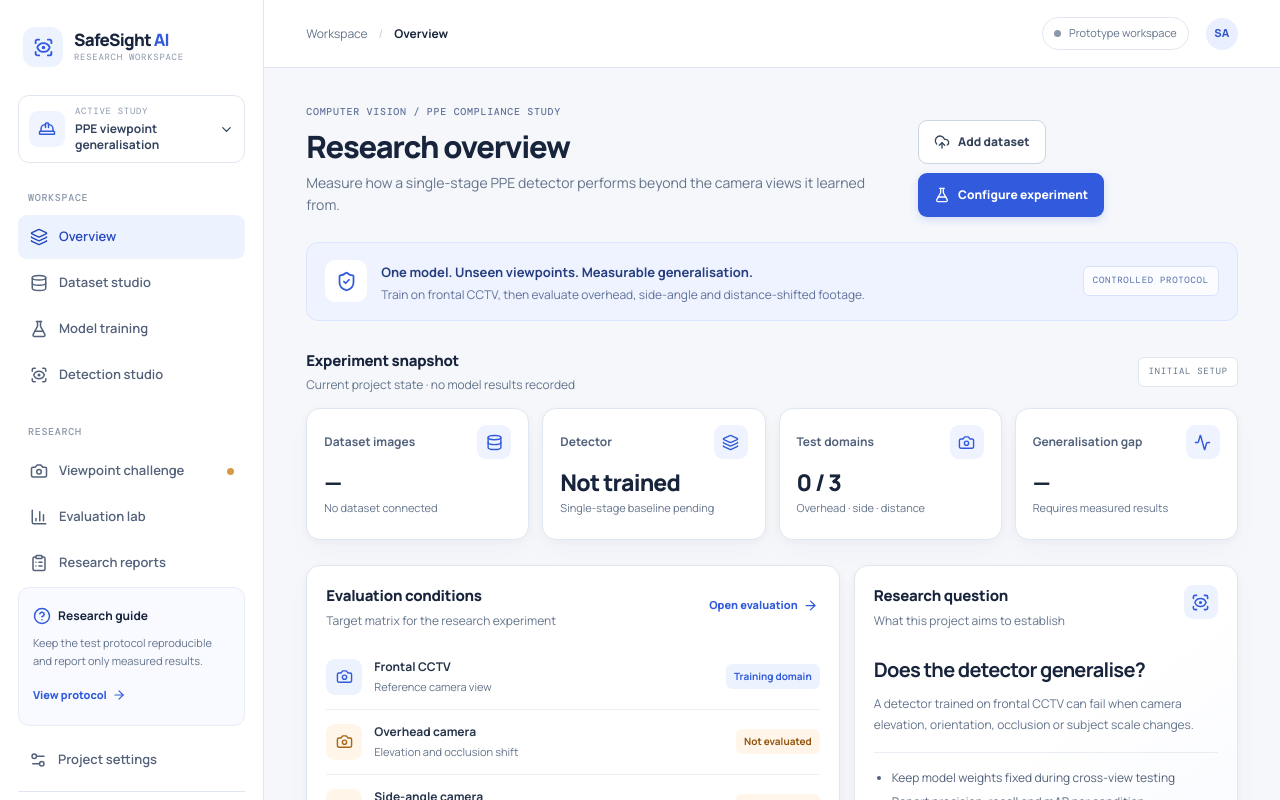
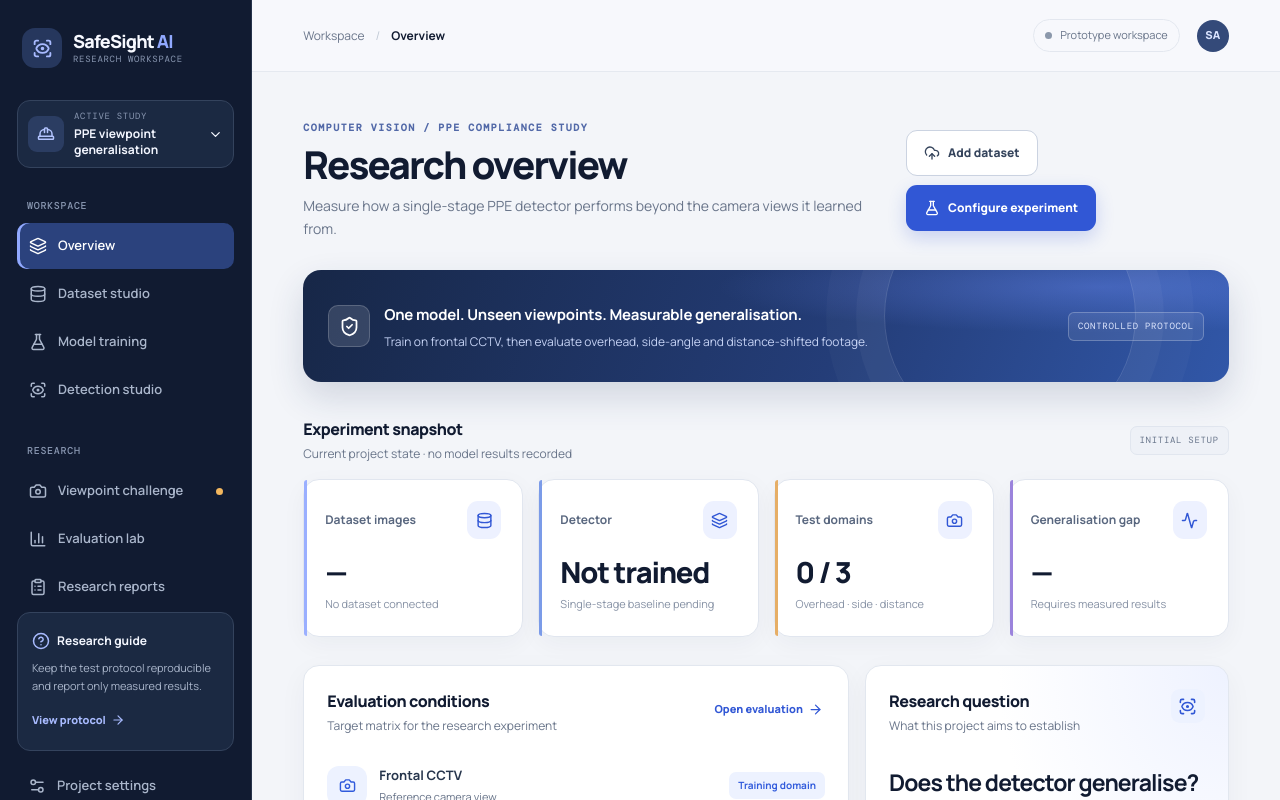
Before and after one commit to sakilahmed-git/Safe-Sight, a Next.js app: page / in a window 1280 px wide. Shown: the top 800 px of the page. Built offline with nearby package versions, Linux system fonts and the light colour scheme.

Commit message:
Redesign SafeSight visual identity and dashboard hierarchy

```diff
--- a/app/globals.css
+++ b/app/globals.css
@@ -232,3 +232,119 @@ a { color: inherit; }
 @media (prefers-reduced-motion: reduce) {
   *, *::before, *::after { scroll-behavior: auto !important; animation-duration: .01ms !important; animation-iteration-count: 1 !important; transition-duration: .01ms !important; }
 }
+
+
+/* ── SafeSight visual reset: editorial research instrument ───────────────── */
+:root {
+  --color-primary: #3157d5;
+  --color-primary-strong: #2345b8;
+  --color-primary-soft: #e8edff;
+  --color-ink: #111b31;
+  --color-text: #1c2940;
+  --color-muted: #69758a;
+  --color-subtle: #8a96a9;
+  --color-border: #e3e7ef;
+  --color-border-strong: #cbd3e1;
+  --radius-card: 16px;
+  --shadow-card: 0 8px 28px rgba(21, 35, 65, .045);
+}
+body { background: #f3f5f9; }
+.sidebar {
+  width: 252px;
+  padding: 25px 17px 17px;
+  background: #111b31;
+  border-right: 1px solid #26334b;
+  color: #f4f7ff;
+}
+.brand-copy strong { color: #f7f9ff; font-size: 18px; letter-spacing: -.8px; }
+.brand-copy em { color: #91a9ff; }
+.brand-copy small, .study-copy small, .nav-label { color: #8997b1; }
+.brand-mark { background: #26375d; color: #a9bbff; border-radius: 13px; }
+.study-switcher { margin: 29px 0 30px; background: #1b2942; border-color: #34435d; color: #f4f7ff; border-radius: 13px; }
+.study-switcher:hover { background: #22324f; border-color: #6078b7; }
+.study-icon { background: #2b3d62; color: #b3c4ff; }
+.study-copy strong { color: #f3f6ff; font-size: 12px; }
+.nav-groups { gap: 28px; }
+.nav-item { color: #aab6cb; min-height: 46px; border-radius: 10px; font-size: 13px; }
+.nav-item:hover { background: #1b2942; color: #fff; }
+.nav-item-active, .nav-item-active:hover { color: #fff; background: #2b427d; box-shadow: inset 3px 0 #91a9ff; }
+.nav-dot { background: #f3b75e; }
+.guide-card { background: #1b2942; border-color: #34435d; color: #a9bbff; border-radius: 13px; }
+.guide-card strong { color: #f4f7ff; }
+.guide-card p { color: #aab6cb; }
+.guide-card button { color: #a9bbff; }
+.profile-row { border-color: #34435d; }
+.profile-row strong { color: #f4f7ff; }
+.profile-row small { color: #9aa8bf; }
+.profile-avatar { background: #344a79; color: #dbe4ff; }
+.main-column { margin-left: 252px; }
+.topbar { height: 72px; padding-inline: clamp(26px, 4vw, 58px); background: rgba(248,249,252,.88); border-color: #e5e9f0; }
+.main-content { max-width: 1600px; padding: 48px clamp(26px, 4vw, 58px) 32px; }
+.page-heading { align-items: center; margin-bottom: 30px; }
+.eyebrow { color: #5269a8; font-size: 10px; letter-spacing: 1.5px; font-weight: 700; }
+.page-heading h1 { font-size: clamp(32px, 3vw, 43px); letter-spacing: -1.9px; line-height: 1.08; }
+.page-heading p { max-width: 720px; margin-top: 10px; font-size: 14px; color: #69758a; }
+.button { min-height: 46px; padding-inline: 17px; border-radius: 11px; font-size: 12px; }
+.button-primary { background: #3157d5; box-shadow: 0 7px 18px rgba(49,87,213,.22); }
+.research-banner {
+  position: relative; overflow: hidden; min-height: 112px; margin-bottom: 35px;
+  padding: 22px 25px; border: 0; border-radius: 18px;
+  background: radial-gradient(ellipse at 86% 15%, rgba(114,145,255,.36), transparent 34%), linear-gradient(112deg, #172747 0%, #243d78 58%, #3157a8 100%);
+  box-shadow: 0 15px 35px rgba(28,48,92,.16);
+}
+.research-banner::after {
+  content: ""; position: absolute; right: 10%; top: -80px; width: 250px; height: 250px;
+  border: 1px solid rgba(255,255,255,.15); border-radius: 50%;
+  box-shadow: 0 0 0 28px rgba(255,255,255,.035), 0 0 0 58px rgba(255,255,255,.025);
+  pointer-events: none;
+}
+.banner-icon { background: rgba(255,255,255,.13); color: #fff; border: 1px solid rgba(255,255,255,.18); }
+.research-banner strong { color: #fff; font-size: 15px; letter-spacing: -.2px; }
+.research-banner p { color: #c5d2f4; font-size: 12px; margin-top: 6px; }
+.protocol-label { z-index: 1; color: #e0e8ff; border-color: rgba(255,255,255,.24); background: rgba(255,255,255,.08); }
+.section-heading { margin-bottom: 16px; }
+.section-heading h2, .card-heading h2, .surface-card > h2 { font-size: 16px; letter-spacing: -.45px; }
+.section-heading p, .card-heading p { font-size: 12px; }
+.status-pill { border-radius: 7px; background: #eef1f7; border-color: #e1e6ef; color: #68758b; }
+.metrics-grid { gap: 15px; margin-bottom: 28px; }
+.metric-card {
+  position: relative; min-height: 158px; padding: 21px 21px 18px;
+  border: 1px solid #e1e6ef; border-radius: 16px; background: #fff;
+  box-shadow: 0 7px 24px rgba(24,39,70,.045);
+}
+.metric-card::before { content: ""; position: absolute; inset: 0 auto 0 0; width: 3px; border-radius: 16px 0 0 16px; background: #9aafff; }
+.metric-card:nth-child(2)::before { background: #7b9be8; }
+.metric-card:nth-child(3)::before { background: #e6ae66; }
+.metric-card:nth-child(4)::before { background: #9b83dc; }
+.metric-top { color: #59677f; font-size: 12px; font-weight: 700; }
+.metric-icon { width: 38px; height: 38px; border-radius: 11px; background: #edf1ff; color: #3157d5; }
+.metric-card > strong { margin-top: 15px; font-size: 29px; letter-spacing: -1.2px; }
+.metric-card > p { margin-top: 4px; color: #8792a5; font-size: 11px; }
+.overview-grid { grid-template-columns: minmax(0, 1.2fr) minmax(340px, .8fr); gap: 16px; }
+.surface-card { padding: 23px; border: 1px solid #e2e7ef; border-radius: 16px; box-shadow: 0 8px 28px rgba(21,35,65,.045); }
+.domain-row { min-height: 72px; }
+.domain-icon { width: 40px; height: 40px; flex-basis: 40px; border-radius: 12px; }
+.domain-copy strong { font-size: 13px; }
+.domain-copy small { font-size: 11px; }
+.domain-state { border-radius: 7px; padding: 6px 9px; }
+.research-card { background: radial-gradient(ellipse at 100% 0%, #eef2ff 0, transparent 45%), #fff; }
+.research-card h3 { margin-top: 30px; font-size: 23px; letter-spacing: -.9px; }
+.research-card > p { font-size: 13px; }
+.research-card ul, .check-list { font-size: 12px; line-height: 2.15; }
+.readiness-grid { gap: 15px; }
+.readiness-step { padding: 18px; border-color: #e2e7ef; border-radius: 14px; box-shadow: 0 5px 18px rgba(21,35,65,.035); }
+.step-number { width: 38px; height: 38px; flex-basis: 38px; border-radius: 11px; background: #eaf0ff; }
+.notice { border-radius: 13px; padding: 17px 19px; }
+.upload-card { border-radius: 18px; background: linear-gradient(145deg,#fff,#f5f7ff); }
+@media (max-width: 900px) {
+  .sidebar { width: 245px; }
+  .main-column { margin-left: 245px; }
+}
+@media (max-width: 700px) {
+  .sidebar { width: min(290px, calc(100vw - 48px)); }
+  .main-column { margin-left: 0; }
+  .main-content { padding: 28px 16px 20px; }
+  .page-heading h1 { font-size: 31px; }
+  .research-banner { min-height: auto; padding: 17px; }
+  .metric-card { min-height: 132px; }
+}
```
